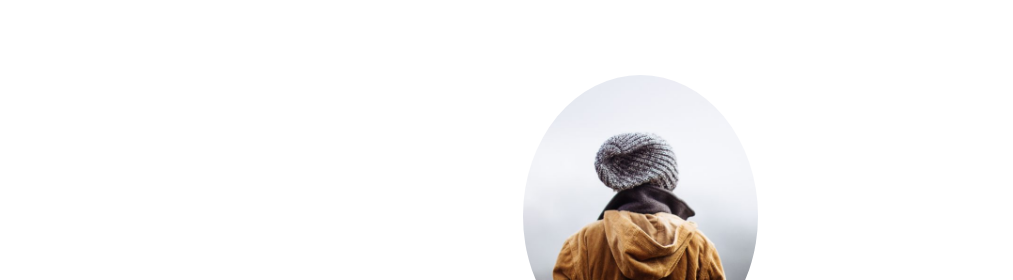
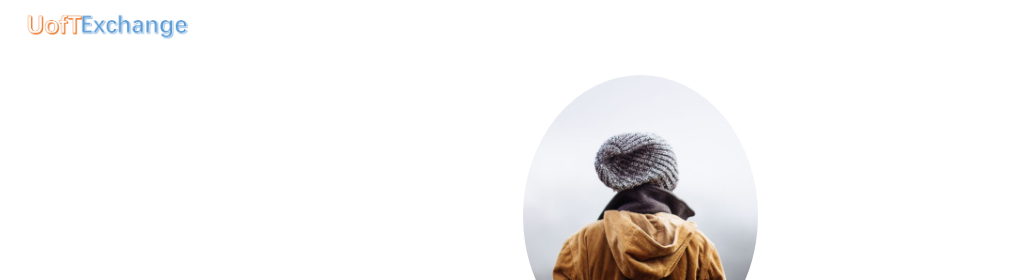
Before and after one commit to RuiqiW/BookExchange, a plain HTML site: page pages/userProfile.html in a window 1280 px wide. Shown: the top 280 px of the page, 0-1013 px from the left. Drawn offline with Linux system fonts and the light colour scheme.

Commit message:
fix style

```diff
--- a/pages/userProfile.html
+++ b/pages/userProfile.html
@@ -11,6 +11,8 @@
 </head>
 
 <body>
+
+
 
   <!--Chat Box-->
   <div id="chatRoom">
@@ -39,6 +41,9 @@
 
   <!--Top Bar -->
   <div id="topNavBar">
+    <a href="../index.html">
+      <img id="logo" src="../images/logo.png" alt="logo">
+    </a>
     <ul>
       <!--Shopping Cart Button-->
       <li>
--- a/styles/userProfile.css
+++ b/styles/userProfile.css
@@ -225,3 +225,8 @@
 .select-items div:hover, .same-as-selected {
   background-color: rgba(0, 0, 0, 0.1);
 }
+
+#logo {
+  width: 200px;
+
+}
```
Also changed, not shown: pages/post-ad.html (+5 -5 lines).
